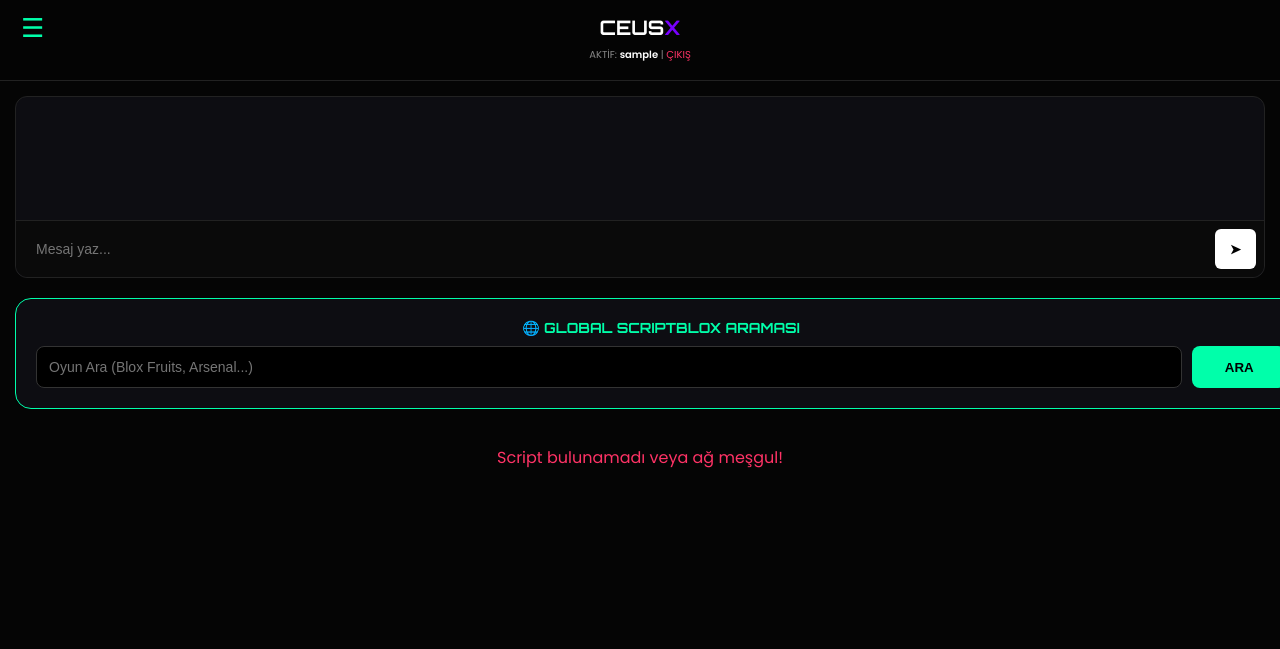
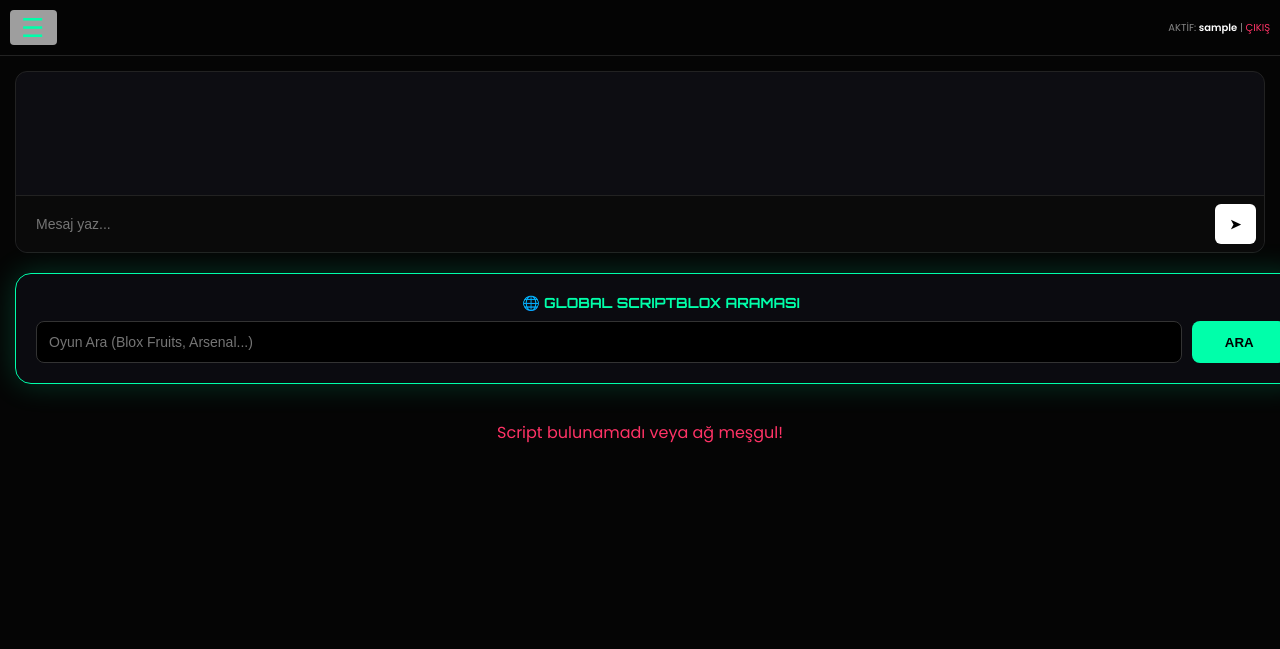
Before and after one commit to diyarsalli16-tech/ceusx-hub, a Flask app: page / in a window 1280 px wide. Shown: the top 649 px of the page. Run offline with Flask 3, Linux system fonts and the light colour scheme; the visitor is signed in with stand-in values (Sample User, id 1); data that the repository does not hold is empty; grey boxes are pictures that could not be loaded.

Commit message:
index.html

```diff
--- a/templates/index.html
+++ b/templates/index.html
@@ -9,15 +9,42 @@
         :root { --bg: #050505; --panel: #0d0d12; --accent: #00ffaa; --xeno: #7800ff; --red: #ff3366; --gold: #ffcc00; --game: #00e5ff; }
         body { background: var(--bg); color: #eee; font-family: 'Poppins', sans-serif; margin: 0; padding: 0; overflow-x: hidden; }
 
-        .auth-screen { position: fixed; inset: 0; background: var(--bg); display: flex; align-items: center; justify-content: center; z-index: 9999; padding: 20px; }
-        .auth-box { background: var(--panel); padding: 30px; border-radius: 16px; border: 1px solid #222; width: 100%; max-width: 320px; text-align: center; }
+        /* --- 🛡️ GİRİŞ EKRANI VE ARKA PLAN ENTEGRASYONU --- */
+        .auth-screen {
+            position: fixed; inset: 0;
+            /* Senin yüklediğin fotoğraf arka plan oluyor */
+            background-image: url('{{ url_for("static", filename="images/ceusx_logo.jpg") }}');
+            background-size: cover; /* Arka planı tamamen kapla */
+            background-position: center; /* Merkeze hizala */
+            display: flex; align-items: center; justify-content: center;
+            z-index: 9999; padding: 20px;
+            backdrop-filter: blur(5px); /* Arka planı hafifletip okumayı kolaylaştır */
+        }
+        .auth-screen::before {
+            content: ""; position: absolute; inset: 0;
+            background: rgba(0,0,0,0.6); /* Fotoğrafın üstüne koyu bir katman at */
+            z-index: -1;
+        }
+
+        .auth-box { background: rgba(13, 13, 18, 0.9); padding: 30px; border-radius: 16px; border: 1px solid #222; width: 100%; max-width: 320px; text-align: center; box-shadow: 0 0 30px rgba(0, 255, 170, 0.2); }
         input, textarea { width: 100%; padding: 12px; margin: 8px 0; background: #000; border: 1px solid #333; color: #fff; border-radius: 8px; font-size: 14px; box-sizing: border-box; }
         .btn-auth { width: 100%; padding: 12px; border: none; border-radius: 8px; font-weight: bold; cursor: pointer; transition: 0.2s; margin-top: 5px; }
 
-        header { padding: 15px; text-align: center; background: rgba(5,5,5,0.9); border-bottom: 1px solid #222; position: sticky; top: 0; z-index: 100; }
-        header h1 { margin: 0; font-family: 'Orbitron'; font-size: 20px; color: #fff; }
+        /* --- 🌐 HEADER VE LOGO ENTEGRASYONU --- */
+        header {
+            padding: 10px; text-align: center;
+            background: rgba(5,5,5,0.9);
+            border-bottom: 1px solid #222;
+            position: sticky; top: 0; z-index: 100;
+            display: flex; justify-content: center; align-items: center; gap: 10px;
+        }
+        .ceusx-header-logo {
+            height: 35px; /* Logoyu header'a uygun boyuta getir */
+            border-radius: 4px; /* Hafif yuvarlatılmış köşeler */
+        }
+        header h1 { margin: 0; font-family: 'Orbitron'; font-size: 18px; color: #fff; display: none; } /* Eski text logosunu gizle */
 
-        /* ☰ YENİ YAN MENÜ SİSTEMİ (SIDEBAR) */
+        /* ☰ YENİ YAN MENÜ BUTONU VE SİSTEMİ (SIDEBAR) */
         .menu-btn { position: fixed; top: 12px; left: 15px; z-index: 1002; background: transparent; border: none; color: var(--accent); font-size: 26px; cursor: pointer; transition: 0.3s; }
         .menu-btn:hover { transform: scale(1.1); color: #fff; }
 
@@ -32,7 +59,6 @@
         .sidebar .tab-btn.active-xeno { color: #fff; background: var(--xeno); border-color: var(--xeno); box-shadow: 0 0 15px rgba(120, 0, 255, 0.3); }
         .sidebar .tab-btn.active-exec { color: #fff; background: #0099ff; border-color: #0099ff; box-shadow: 0 0 15px rgba(0, 153, 255, 0.4); }
 
-        /* Menü açıldığında arkayı karartan gölge */
         .overlay { position: fixed; top: 0; left: 0; width: 100%; height: 100%; background: rgba(0,0,0,0.7); z-index: 1000; opacity: 0; visibility: hidden; transition: 0.3s; backdrop-filter: blur(2px); }
         .overlay.show { opacity: 1; visibility: visible; }
 
@@ -40,7 +66,7 @@
         .tab-content.active { display: block; }
         @keyframes fadeIn { from { opacity: 0; transform: translateY(5px); } to { opacity: 1; } }
 
-        /* SCRIPTS */
+        /* (Eski Kart, Mesajlaşma ve Scanner CSS'lerin Buradan Devam Ediyor) */
         .script-grid { display: grid; grid-template-columns: repeat(auto-fill, minmax(280px, 1fr)); gap: 15px; margin-top: 20px; }
         .card { background: var(--panel); border: 1px solid #222; border-radius: 12px; padding: 15px; position: relative; }
         .card h3 { margin: 0 0 10px 0; font-size: 14px; color: #fff; width: 75%; overflow: hidden; text-overflow: ellipsis; white-space: nowrap; }
@@ -90,7 +116,6 @@
         .card-codex .exec-logo { color: var(--accent); text-shadow: 0 0 10px rgba(0, 255, 170, 0.5); }
         .card-codex .btn-download { background: var(--accent); }
 
-        /* 🤖 SİBER BOT CSS */
         .bot-widget { position: fixed; bottom: 20px; right: 20px; z-index: 100000; display: flex; flex-direction: column; align-items: flex-end; }
         .bot-toggle { background: var(--xeno); color: #fff; width: 55px; height: 55px; border-radius: 50%; display: flex; justify-content: center; align-items: center; cursor: pointer; font-size: 24px; box-shadow: 0 0 15px rgba(120, 0, 255, 0.6); border: none; transition: 0.3s; }
         .bot-toggle:hover { transform: scale(1.1); }
@@ -115,7 +140,7 @@
     {% if not logged_in %}
     <div class="auth-screen">
         <div class="auth-box">
-            <h1 style="color:#fff; font-family:'Orbitron'; font-size:24px;">CEUS<span style="color:var(--xeno)">X</span></h1>
+            <img src="{{ url_for('static', filename='images/ceusx_logo.jpg') }}" alt="CeusX Logo" style="height:60px; margin-bottom:15px; border-radius:8px; border:1px solid #333;">
             <input type="text" id="user" placeholder="Kullanıcı Adı">
             <input type="password" id="pass" placeholder="Şifre">
             <button class="btn-auth" style="background:#fff; color:#000;" onclick="auth('login')">GİRİŞ YAP</button>
@@ -129,9 +154,10 @@
     <div id="sidebarOverlay" class="overlay" onclick="toggleSidebar()"></div>
 
     <header>
+        <img src="{{ url_for('static', filename='images/ceusx_logo.jpg') }}" alt="CeusX Logo" class="ceusx-header-logo">
         <h1>CEUS<span style="color:var(--xeno)">X</span></h1>
         {% if logged_in %}
-            <span style="font-size:10px; color:#888;">AKTİF: <b style="color:#fff;">{{ user }}</b> | <a href="/logout" style="color:var(--red); text-decoration:none;">ÇIKIŞ</a></span>
+            <span style="font-size:10px; color:#888; margin-left:auto;">AKTİF: <b style="color:#fff;">{{ user }}</b> | <a href="/logout" style="color:var(--red); text-decoration:none;">ÇIKIŞ</a></span>
         {% endif %}
     </header>
 
@@ -432,7 +458,6 @@
         }
         setInterval(loadMsgs, 4000); loadMsgs();
 
-        // 🤖 BOT FONKSİYONLARI
         function toggleBot() {
             const win = document.getElementById('bot-window');
             win.style.display = win.style.display === 'flex' ? 'none' : 'flex';
```
